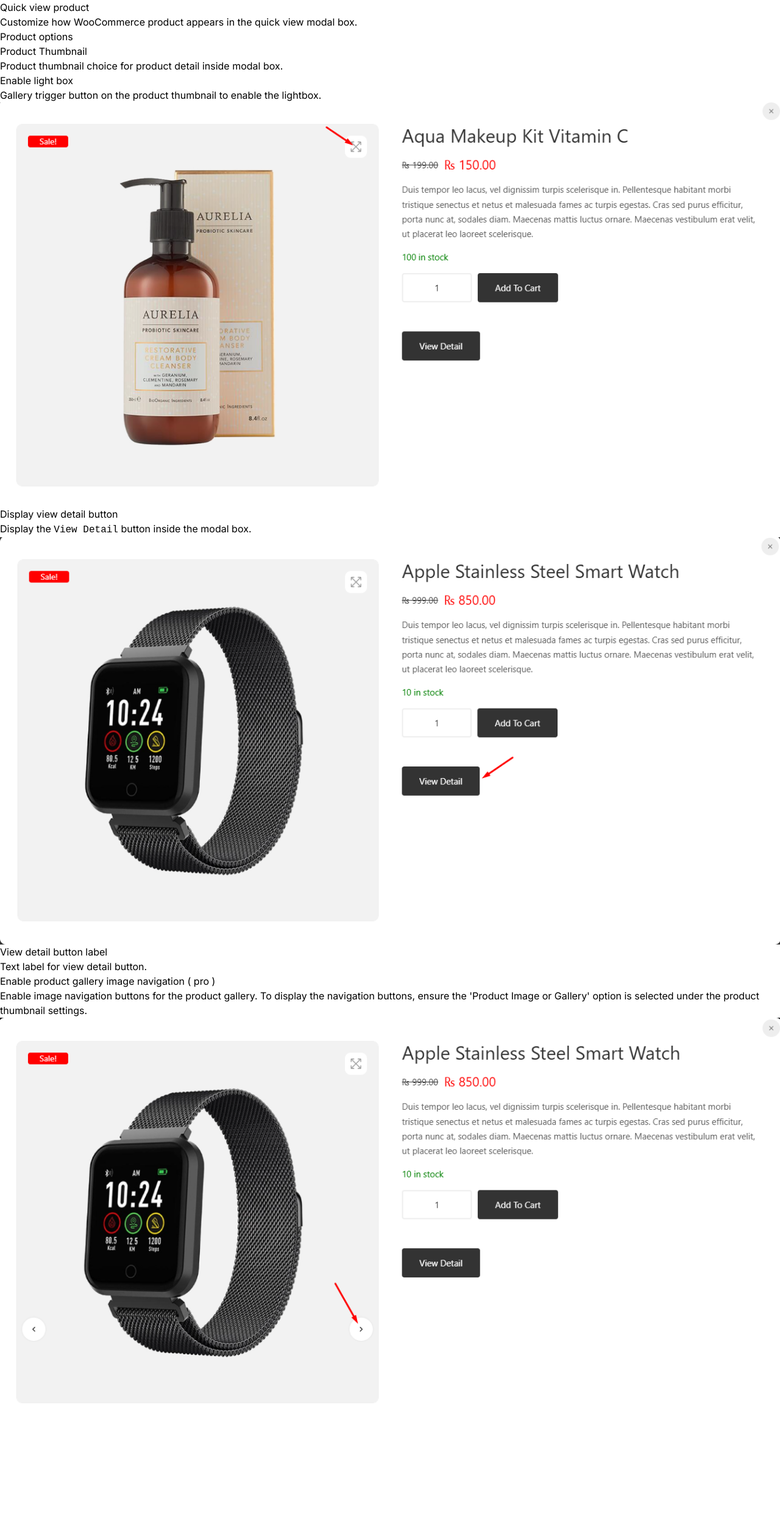
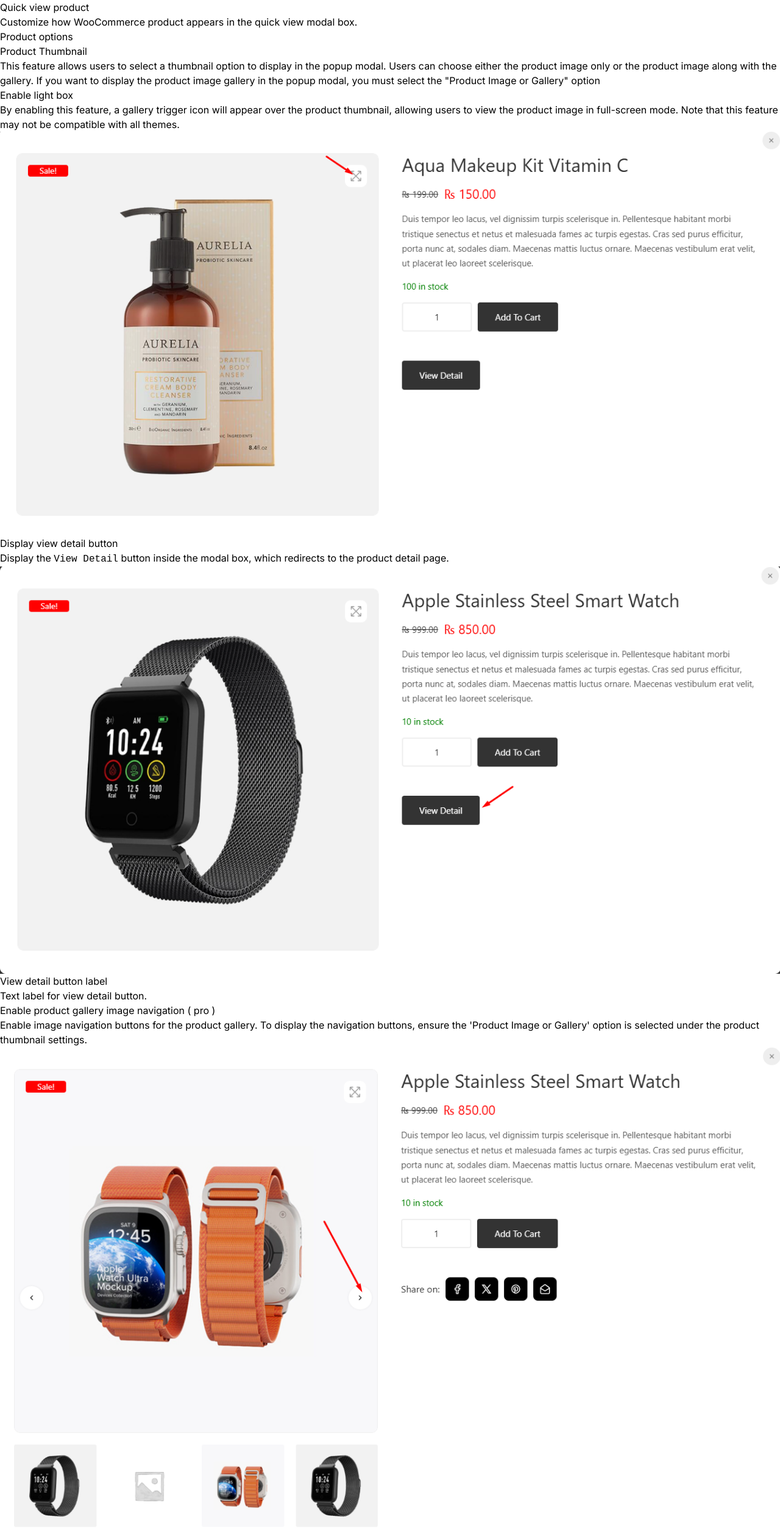
Before and after one commit to h1dd3nsn1p3r/docs.addonify.com, a Next.js app: page /kb/quick-view/product in a window 1280 px wide. Shown: the top 2519 px of the page at 61% size. Built offline with nearby package versions, Linux system fonts and the light colour scheme.

Commit message:
doccumentation added.
doccumentation added.

```diff
--- a/pages/kb/quick-view/product.mdx
+++ b/pages/kb/quick-view/product.mdx
@@ -13,12 +13,12 @@
 
 ##### Product Thumbnail
 
-Product thumbnail choice for product detail inside modal box.
+This feature allows users to select a thumbnail option to display in the popup modal. Users can choose either the product image only or the product image along with the gallery. If you want to display the product image gallery in the popup modal, you must select the "Product Image or Gallery" option
 
 
 ##### Enable light box
 
-Gallery trigger button on the product thumbnail to enable the lightbox.
+By enabling this feature, a gallery trigger icon will appear over the product thumbnail, allowing users to view the product image in full-screen mode. Note that this feature may not be compatible with all themes.
 
 
 [![Theme lightbox](/products/quick-view/theme-lightbox.png)](/products/quick-view/theme-lightbox.png)
@@ -27,7 +27,7 @@
 
 ##### Display view detail button
 
-Display the `View Detail` button inside the modal box.
+Display the `View Detail` button inside the modal box, which redirects to the product detail page.
 
 
 [![View detail](/products/quick-view/view-detail.png)](/products/quick-view/view-detail.png)
@@ -50,9 +50,10 @@
 
 ##### Display gallery thumbnails ( pro )
 
-Enable or disable gallery thumbnails for product view inside the modal.
+By enabling this feature, users can view the product gallery images displayed just below the product details in the popup modal. Ensure the 'Product Image or Gallery' option is selected under the product thumbnail settings.
 
 [![Thumbnail gallery](/products/quick-view/thumbnail-gallery.png)](/products/quick-view/thumbnail-gallery.png)
+
 
 
 
```
Also changed, not shown: public/products/quick-view/gallery-image-navigation.png, public/products/quick-view/thumbnail-gallery.png.
